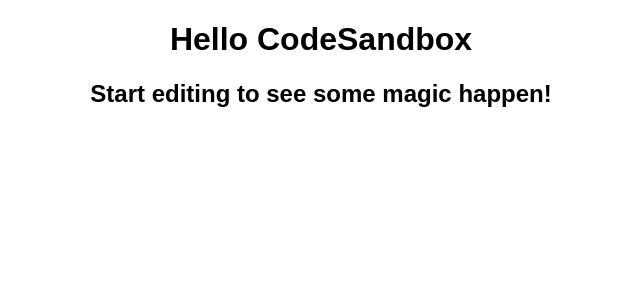
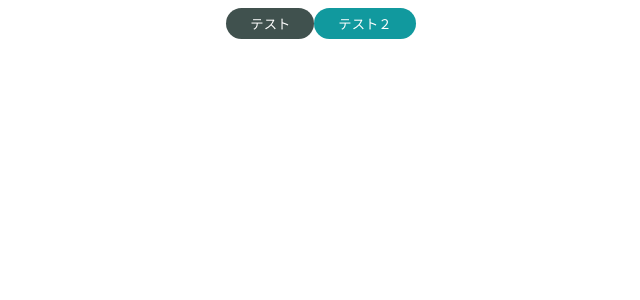
Before and after one commit to Omitsusan199411/react-atomic-design-practice, a React (Create React App) app: page / in a window 1280 px wide. Shown: the top 300 px of the page, without its empty margins (319-959 px from the left). Built offline with nearby package versions, Linux system fonts and the light colour scheme.

Commit message:
styled-componets、react-router-dom導入

```diff
--- a/package.json
+++ b/package.json
@@ -10,7 +10,9 @@
   "dependencies": {
     "react": "17.0.2",
     "react-dom": "17.0.2",
-    "react-scripts": "4.0.0"
+    "react-router-dom": "5.2.0",
+    "react-scripts": "4.0.0",
+    "styled-components": "5.2.1"
   },
   "devDependencies": {
     "@babel/runtime": "7.13.8",
--- a/src/App.jsx
+++ b/src/App.jsx
@@ -1,10 +1,12 @@
+import { PrimaryButton } from "./components/atoms/button/PrimaryButton";
+import { SecondaryButton } from "./components/atoms/button/SecondaryButton";
 import "./styles.css";
 
 export const App = () => {
   return (
     <div className="App">
-      <h1>Hello CodeSandbox</h1>
-      <h2>Start editing to see some magic happen!</h2>
+      <PrimaryButton>テスト</PrimaryButton>
+      <SecondaryButton>テスト２</SecondaryButton>
     </div>
   );
 };
--- /dev/null
+++ b/src/components/atoms/button/BaseButton.jsx
@@ -0,0 +1,12 @@
+import styled from "styled-components";
+
+export const BaseButton = styled.button`
+  padding: 6px 24px;
+  border: none;
+  outline: none;
+  border-radius: 9999px;
+  &:hover {
+    cursor: pointer;
+    opacity: 0.8;
+  }
+`;
--- /dev/null
+++ b/src/components/atoms/button/PrimaryButton.jsx
@@ -0,0 +1,12 @@
+import styled from "styled-components";
+import { BaseButton } from "./BaseButton";
+
+export const PrimaryButton = (props) => {
+  const { children } = props;
+  return <SButton>{children}</SButton>;
+};
+
+const SButton = styled(BaseButton)`
+  background-color: #40514e;
+  color: #fff;
+`;
--- /dev/null
+++ b/src/components/atoms/button/SecondaryButton.jsx
@@ -0,0 +1,12 @@
+import styled from "styled-components";
+import { BaseButton } from "./BaseButton";
+
+export const SecondaryButton = (props) => {
+  const { children } = props;
+  return <SButton>{children}</SButton>;
+};
+
+const SButton = styled(BaseButton)`
+  background-color: #11999e;
+  color: #fff;
+`;
```
